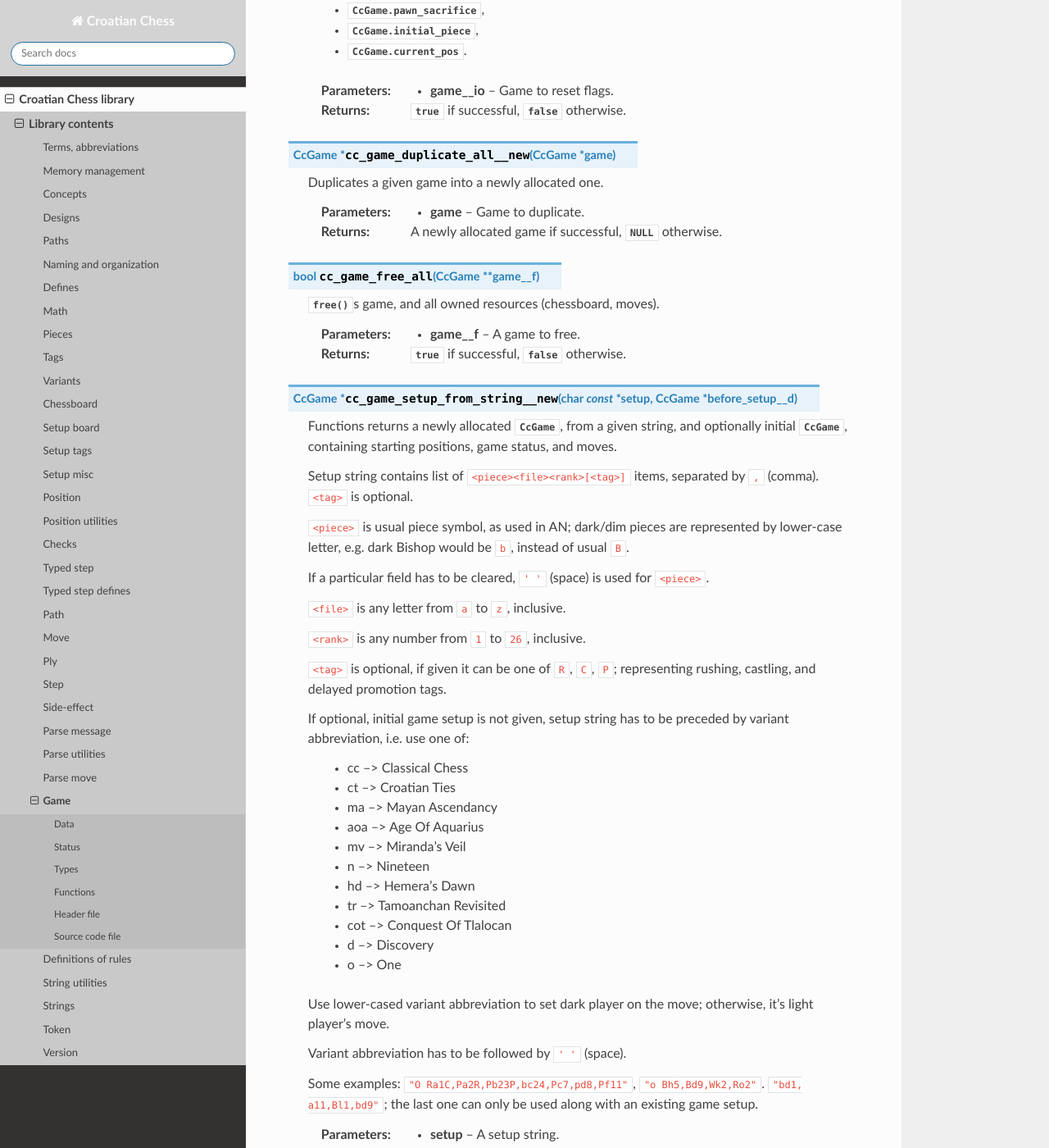
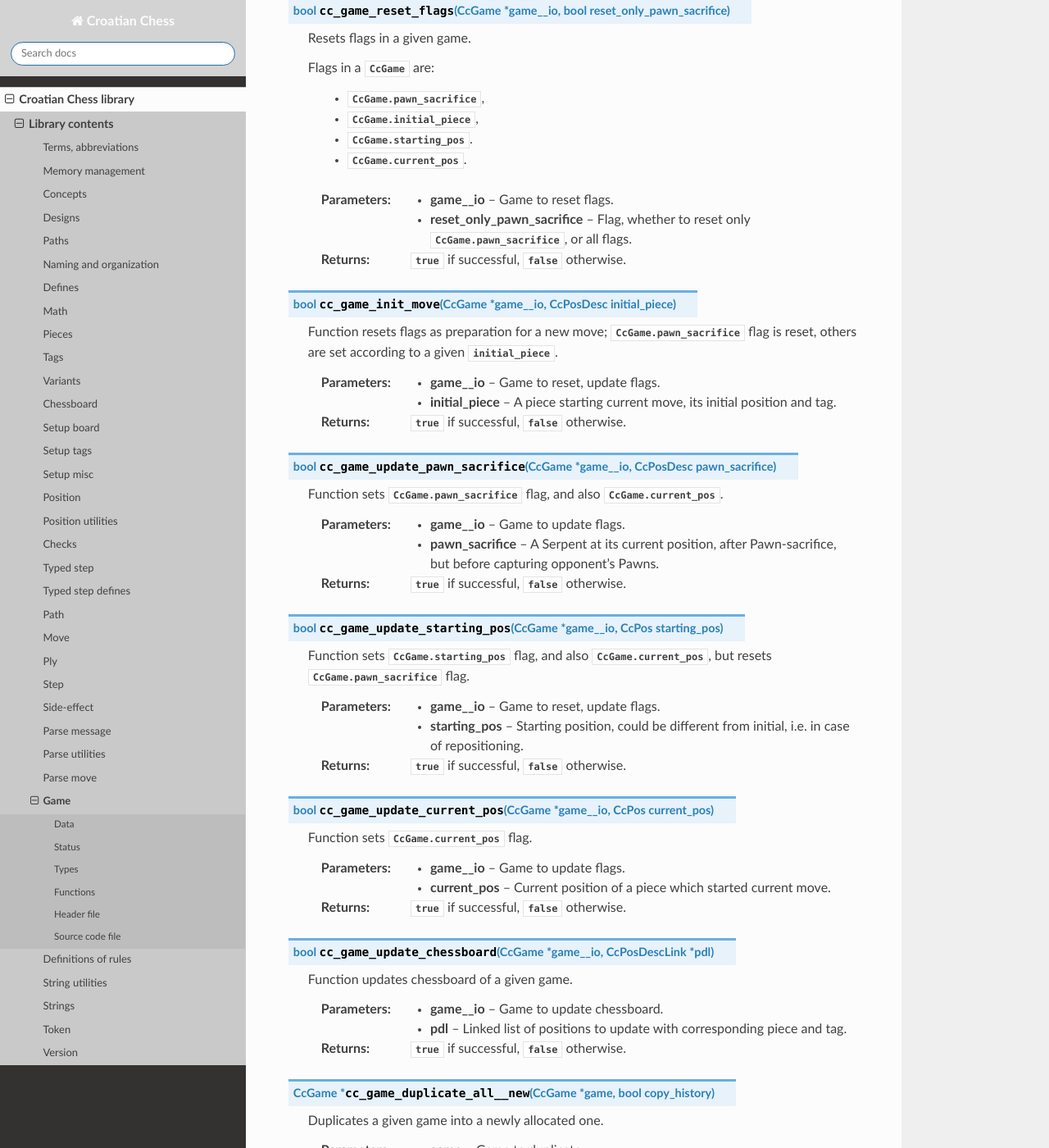
Before and after one commit to mmlacak/crochess, a Sphinx documentation site: the page built from docs/source/libcc/ccgame.rst, in a window 1280 px wide and 1400 px high, scrolled down 3105 px. Shown: the whole window at 82% size. Built offline with Sphinx 7.4.7 and the Read the Docs theme 3.1.0, drawn with Linux system fonts in a browser that asks for light colours; some of the changed text lies outside the part shown.

Commit message:
Docs for game functions.

```diff
--- a/docs/source/conf.py
+++ b/docs/source/conf.py
@@ -26,10 +26,10 @@ copyright = '2021, Mario Mlačak'
 author = 'Mario Mlačak'
 
 # The short X.Y version
-version = "0.0.1.156:1335+20250409.020922"   # docs-new-lib-short-version-major-minor-feature-commit+meta~breaks-place-marker
+version = "0.0.1.160:1339+20250414.030754"   # docs-new-lib-short-version-major-minor-feature-commit+meta~breaks-place-marker
 
 # The full version, including alpha/beta/rc tags
-release = "0.0.1.156:1335+20250409.020922"   # docs-new-lib-full-version-major-minor-feature-commit+meta~breaks-place-marker
+release = "0.0.1.160:1339+20250414.030754"   # docs-new-lib-full-version-major-minor-feature-commit+meta~breaks-place-marker
 
 
 # -- General configuration ---------------------------------------------------
--- a/docs/source/libcc/ccgame.rst
+++ b/docs/source/libcc/ccgame.rst
@@ -128,9 +128,15 @@ Types
         Flag, a piece starting current move, its initial position and tag.
         Resets immediately at the end of a current move.
 
+    .. c:member:: CcPos starting_pos
+
+        Flag, starting position, if different from initial, i.e. in case piece
+        starting a move has been repositioned.
+        Resets immediately at the end of a current move.
+
     .. c:member:: CcPos current_pos
 
-        Flag, current position of a piece starting a move.
+        Flag, current position of a piece which started current move.
         Resets immediately at the end of a current move.
 
     .. c:member:: CcMove * moves
@@ -158,7 +164,7 @@ Functions
                      or from manually set-up position (:c:data:`false`).
     :returns: A newly allocated game if successful, :c:data:`NULL` otherwise.
 
-.. c:function:: bool cc_game_reset_flags( CcGame * game__io )
+.. c:function:: bool cc_game_reset_flags( CcGame * game__io, bool reset_only_pawn_sacrifice )
 
     Resets flags in a given game.
 
@@ -166,16 +172,63 @@ Functions
 
         * :c:member:`CcGame.pawn_sacrifice`,
         * :c:member:`CcGame.initial_piece`,
+        * :c:member:`CcGame.starting_pos`.
         * :c:member:`CcGame.current_pos`.
 
     :param game__io: Game to reset flags.
+    :param reset_only_pawn_sacrifice: Flag, whether to reset only :c:member:`CcGame.pawn_sacrifice`, or all flags.
     :returns: :c:data:`true` if successful, :c:data:`false` otherwise.
 
-.. c:function:: CcGame * cc_game_duplicate_all__new( CcGame * game )
+.. c:function:: bool cc_game_init_move( CcGame * game__io, CcPosDesc initial_piece )
+
+    Function resets flags as preparation for a new move; :c:member:`CcGame.pawn_sacrifice`
+    flag is reset, others are set according to a given :c:var:`initial_piece`.
+
+    :param game__io: Game to reset, update flags.
+    :param initial_piece: A piece starting current move, its initial position and tag.
+    :returns: :c:data:`true` if successful, :c:data:`false` otherwise.
+
+.. c:function:: bool cc_game_update_pawn_sacrifice( CcGame * game__io, CcPosDesc pawn_sacrifice )
+
+    Function sets :c:member:`CcGame.pawn_sacrifice` flag, and also :c:member:`CcGame.current_pos`.
+
+    :param game__io: Game to update flags.
+    :param pawn_sacrifice: A Serpent at its current position, after Pawn-sacrifice,
+        but before capturing opponent's Pawns.
+    :returns: :c:data:`true` if successful, :c:data:`false` otherwise.
+
+.. c:function:: bool cc_game_update_starting_pos( CcGame * game__io, CcPos starting_pos )
+
+    Function sets :c:member:`CcGame.starting_pos` flag, and also :c:member:`CcGame.current_pos`,
+    but resets :c:member:`CcGame.pawn_sacrifice` flag.
+
+    :param game__io: Game to reset, update flags.
+    :param starting_pos: Starting position, could be different from initial, i.e.
+        in case of repositioning.
+    :returns: :c:data:`true` if successful, :c:data:`false` otherwise.
+
+.. c:function:: bool cc_game_update_current_pos( CcGame * game__io, CcPos current_pos )
+
+    Function sets :c:member:`CcGame.current_pos` flag.
+
+    :param game__io: Game to update flags.
+    :param current_pos: Current position of a piece which started current move.
+    :returns: :c:data:`true` if successful, :c:data:`false` otherwise.
+
+.. c:function:: bool cc_game_update_chessboard( CcGame * game__io, CcPosDescLink * pdl )
+
+    Function updates chessboard of a given game.
+
+    :param game__io: Game to update chessboard.
+    :param pdl: Linked list of positions to update with corresponding piece and tag.
+    :returns: :c:data:`true` if successful, :c:data:`false` otherwise.
+
+.. c:function:: CcGame * cc_game_duplicate_all__new( CcGame * game, bool copy_history )
 
     Duplicates a given game into a newly allocated one.
 
     :param game: Game to duplicate.
+    :param copy_history: Flag, whether to copy list of moves played so far.
     :returns: A newly allocated game if successful, :c:data:`NULL` otherwise.
 
 .. c:function:: bool cc_game_free_all( CcGame ** game__f )
```
Also changed, not shown: 2 other files.
